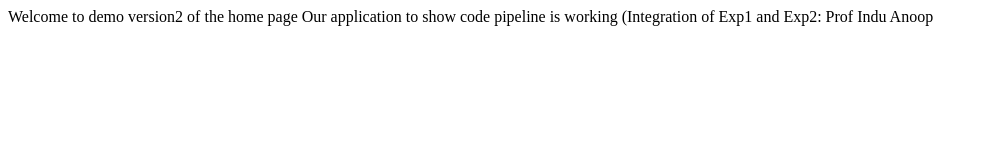
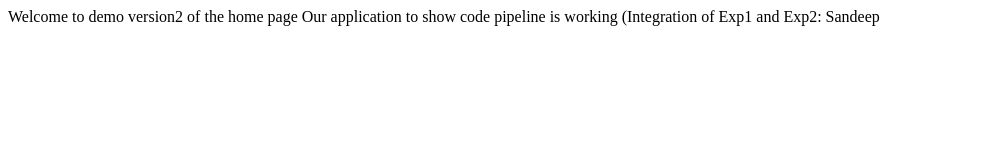
Before and after one commit to unknowndead/advdevopsCodePipelineCode, a plain HTML site: page index.html in a window 1280 px wide. Shown: the whole page, without its empty margins (0-987 px from the left). Drawn offline with Linux system fonts and the light colour scheme.

Commit message:
Update index.html

```diff
--- a/index.html
+++ b/index.html
@@ -1,6 +1,6 @@
 <html>
 <head>Welcome to demo version2 of the home page</head>
 <body>
-Our application to show code pipeline is working (Integration of Exp1 and Exp2: Prof Indu Anoop
+Our application to show code pipeline is working (Integration of Exp1 and Exp2: Sandeep
 </body>
 </html>
```
